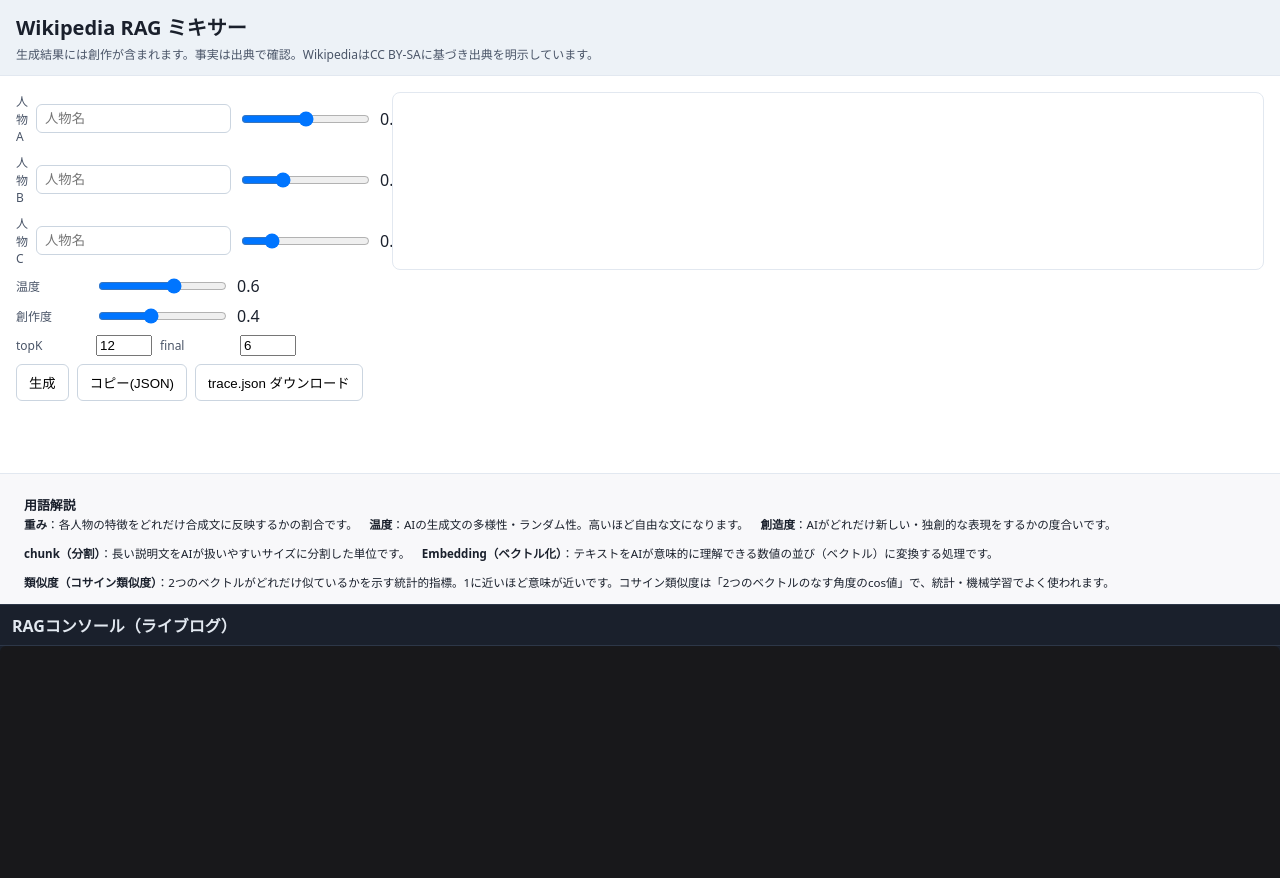
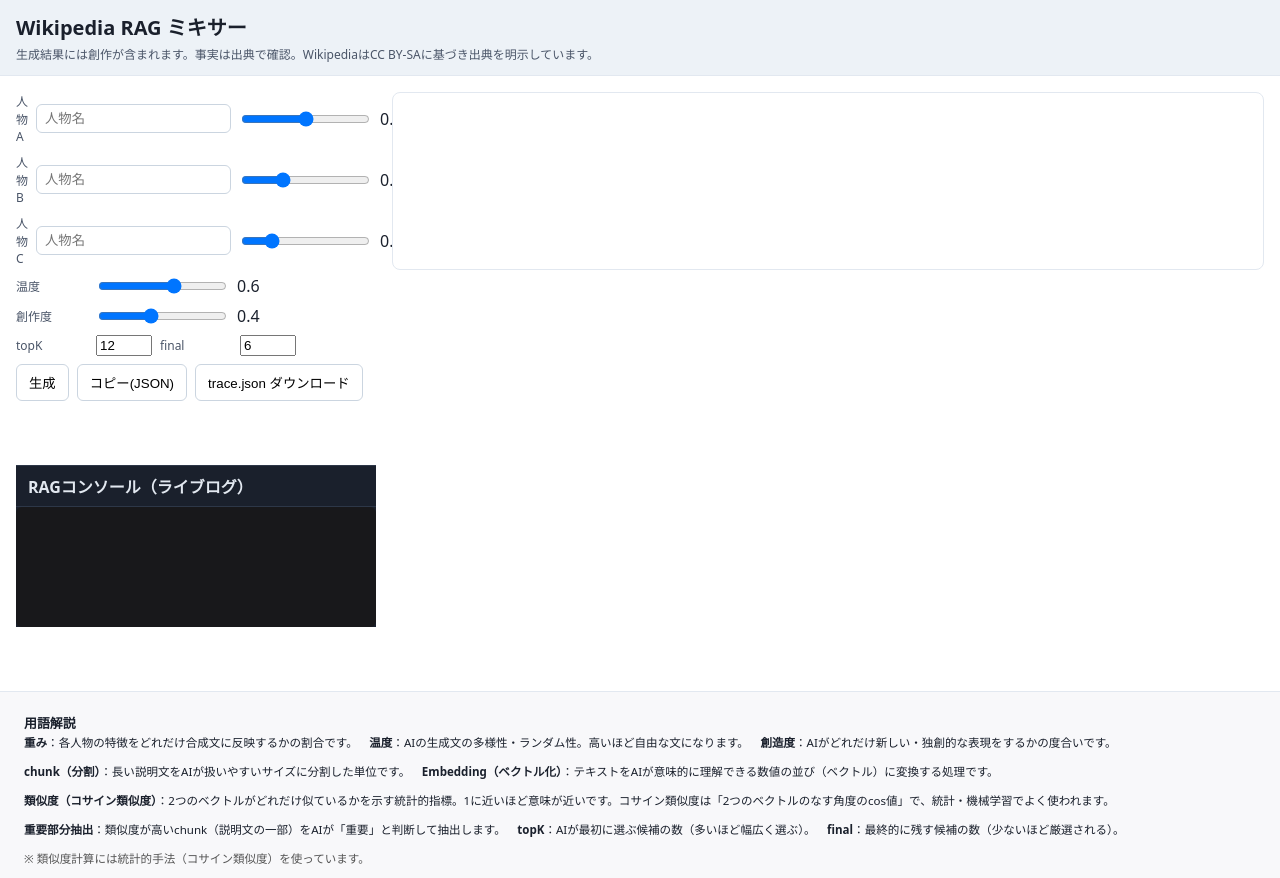
Before and after one commit to TakeshiKanamori20/GenAI-wikipedia-RAG, a website: page public/index.html in a window 1280 px wide. Before the commit the page ends 800 px from the top, so only its background shows below. Drawn offline with Linux system fonts and the light colour scheme.

Commit message:
UI改善: 用語解説横並びRAGコンソール拡大metrics表削除

```diff
--- a/public/app.js
+++ b/public/app.js
@@ -18,14 +18,7 @@
       </div>
     `;
   }
-  // RAGコンソールの表示領域をさらに広げる（高さ2倍）
-  const cDiv = byId('console');
-  if (cDiv) {
-    cDiv.style.minHeight = '800px';
-    cDiv.style.maxHeight = '1600px';
-    cDiv.style.overflowY = 'auto';
-    cDiv.style.fontSize = '1.05em';
-  }
+  // RAGコンソールの高さ・スクロールはCSSで管理します
 
   // chunkサイズ・抽出数パラメータUI削除（不要）
   const paramDiv = document.querySelector('.params-extra');
--- a/public/style.css
+++ b/public/style.css
@@ -24,22 +24,19 @@
 .metrics table { border-collapse: collapse; }
 .metrics th, .metrics td { border: 1px solid #e2e8f0; padding: 4px 8px; font-size: 12px; }
 .console {
-  position: fixed;
-  left: 0;
-  right: 0;
-  bottom: 0;
-  height: 180px;
+  position: static;
   background: #1a202c;
   color: #e2e8f0;
   border-top: 1px solid #2d3748;
   display: flex;
   flex-direction: column;
-  margin-bottom: 120px;
-  margin-top: 8px;
+  margin: 24px 0 0 0;
+  padding: 0;
+  width: 100%;
 }
 .console-header { padding: 8px 12px; border-bottom: 1px solid #2d3748; font-weight: 600; }
 .console-body {
-  height: 400px;
+  min-height: 120px;
   max-height: 60vh;
   overflow-y: auto;
   background: #18181b;
@@ -48,6 +45,8 @@
   border-radius: 6px;
   font-size: 1.05em;
   position: static;
+  width: 100%;
+  box-sizing: border-box;
 }
 .logline { margin-bottom: 2px; }
 .logline .tag { display: inline-block; color: #fff; padding: 2px 6px; border-radius: 4px; margin-right: 6px; font-weight: 700; }
```
